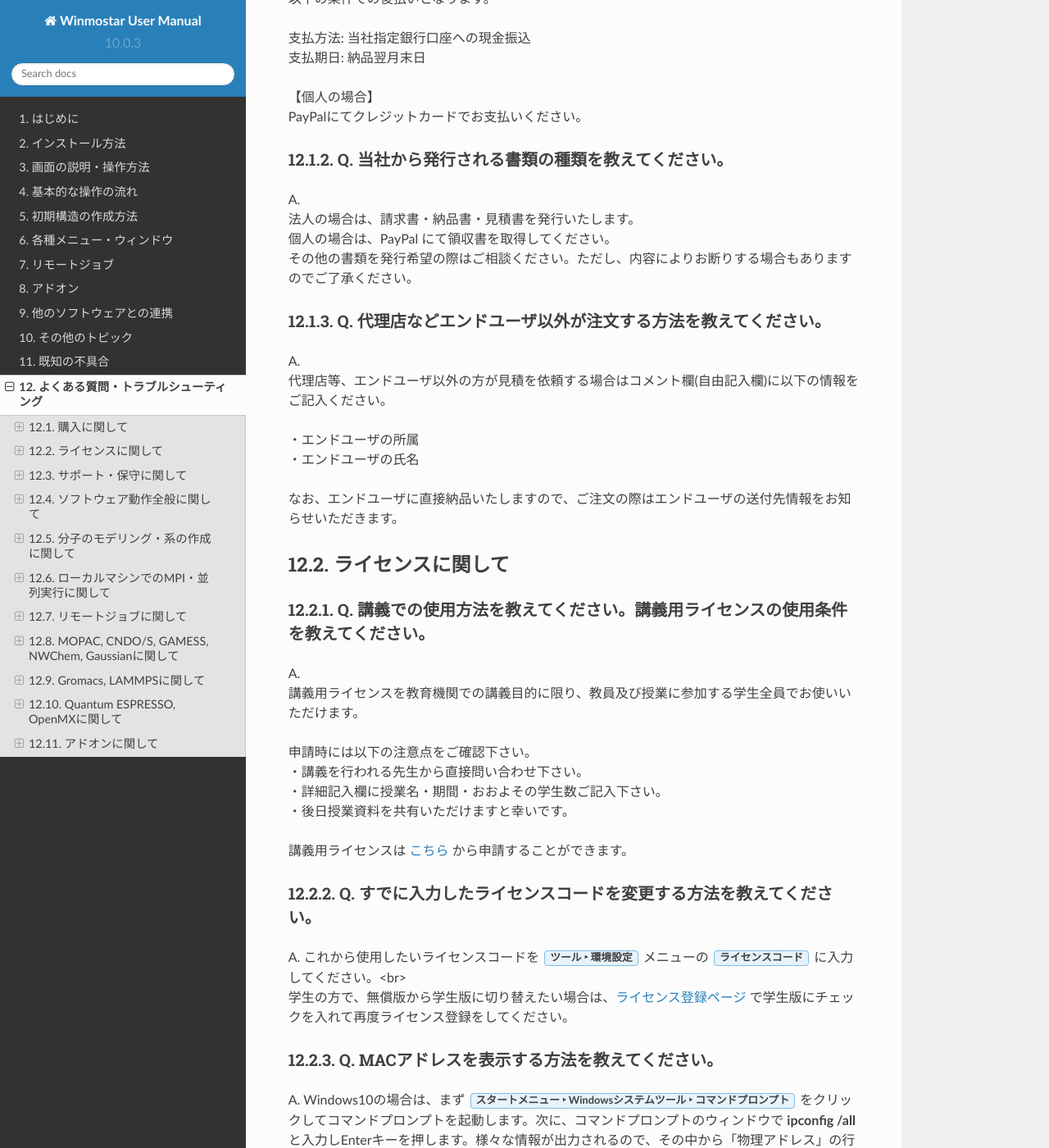
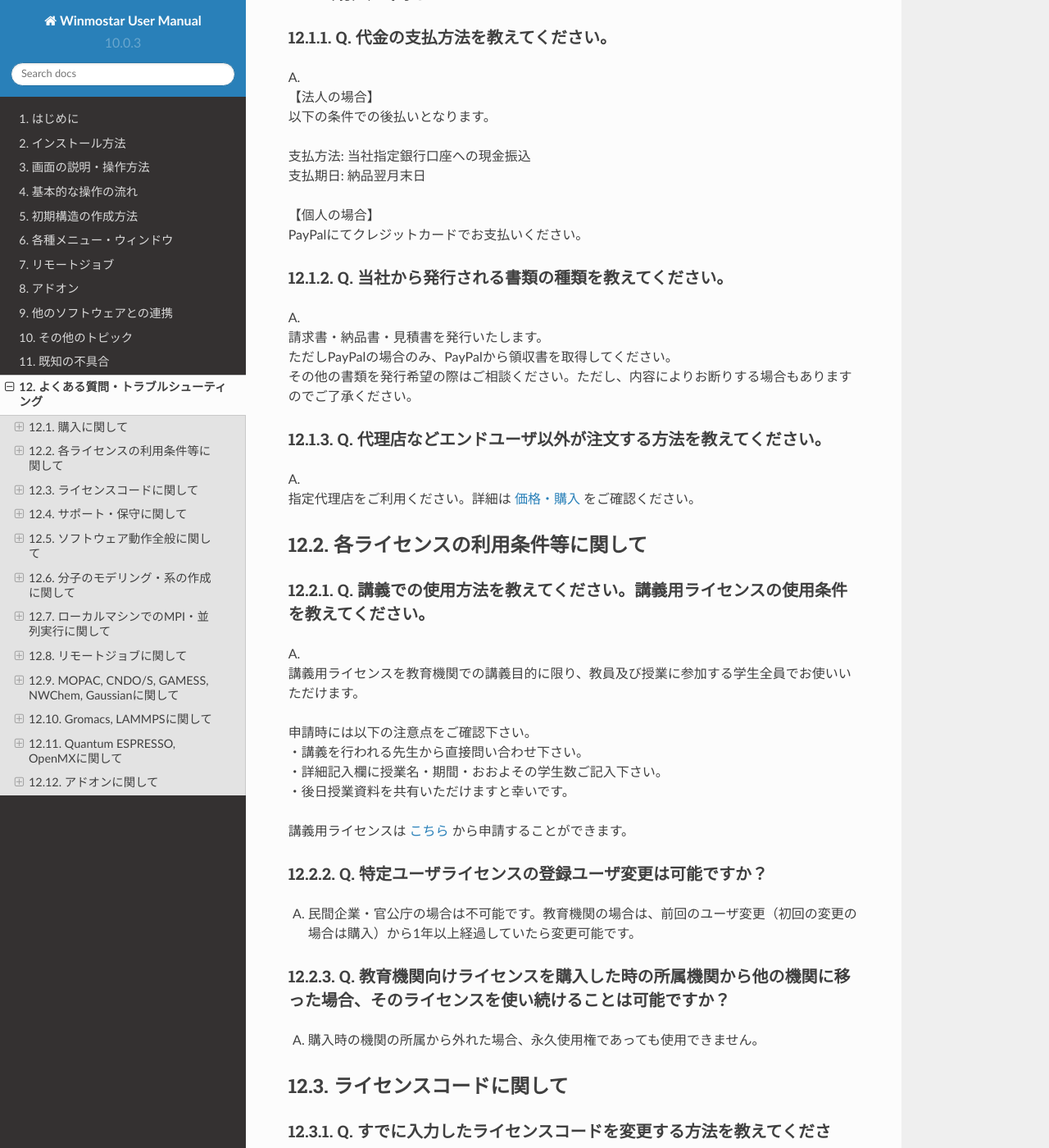
Before and after one commit to X-Ability/winmostar_doc, a Sphinx documentation site: the page built from source/faq/faq.rst, in a window 1280 px wide and 1400 px high, scrolled down 2865 px. Shown: the whole window at 82% size. Built offline with Sphinx 7.4.7 and the Read the Docs theme 2.0.0, drawn with Linux system fonts in a browser that asks for light colours; some of the changed text lies outside the part shown.

Commit message:
FAQ追記・構成変更

```diff
--- a/source/faq/faq.rst
+++ b/source/faq/faq.rst
@@ -28,23 +28,18 @@ Q. 当社から発行される書類の種類を教えてください。
 ^^^^^^^^^^^^^^^^^^^^^^^^^^^^^^^^^^^^^^^^^^^^^^^^^
 
 | A.
-| 法人の場合は、請求書・納品書・見積書を発行いたします。
-| 個人の場合は、PayPal にて領収書を取得してください。
+| 請求書・納品書・見積書を発行いたします。
+| ただしPayPalの場合のみ、PayPalから領収書を取得してください。
 | その他の書類を発行希望の際はご相談ください。ただし、内容によりお断りする場合もありますのでご了承ください。
 
 Q. 代理店などエンドユーザ以外が注文する方法を教えてください。
 ^^^^^^^^^^^^^^^^^^^^^^^^^^^^^^^^^^^^^^^^^^^^^^^^^^^^^^^^^^^^^^^^
 
 | A.
-| 代理店等、エンドユーザ以外の方が見積を依頼する場合はコメント欄(自由記入欄)に以下の情報をご記入ください。
-|
-| ・エンドユーザの所属
-| ・エンドユーザの氏名
-|
-| なお、エンドユーザに直接納品いたしますので、ご注文の際はエンドユーザの送付先情報をお知らせいただきます。
+| 指定代理店をご利用ください。詳細は `価格・購入 <https://winmostar.com/jp/purchase_jp.html>`_ をご確認ください。
 
-ライセンスに関して
-------------------
+各ライセンスの利用条件等に関して
+----------------------------------
 
 Q. 講義での使用方法を教えてください。講義用ライセンスの使用条件を教えてください。
 ^^^^^^^^^^^^^^^^^^^^^^^^^^^^^^^^^^^^^^^^^^^^^^^^^^^^^^^^^^^^^^^^^^^^^^^^^^^^^^^^^^
@@ -58,6 +53,19 @@ Q. 講義での使用方法を教えてください。講義用ライセンス
 | ・後日授業資料を共有いただけますと幸いです。
 |
 | 講義用ライセンスは `こちら <https://winmostar.com/jp/support_jp.php>`_ から申請することができます。
+
+Q. 特定ユーザライセンスの登録ユーザ変更は可能ですか？
+^^^^^^^^^^^^^^^^^^^^^^^^^^^^^^^^^^^^^^^^^^^^^^^^^^^^^^^^^^^^^^^^^^^^^^^^^^^^^^^^^^
+
+A. 民間企業・官公庁の場合は不可能です。教育機関の場合は、前回のユーザ変更（初回の変更の場合は購入）から1年以上経過していたら変更可能です。
+
+Q. 教育機関向けライセンスを購入した時の所属機関から他の機関に移った場合、そのライセンスを使い続けることは可能ですか？
+^^^^^^^^^^^^^^^^^^^^^^^^^^^^^^^^^^^^^^^^^^^^^^^^^^^^^^^^^^^^^^^^^^^^^^^^^^^^^^^^^^^^^^^^^^^^^^^^^^^^^^^^^^^^^^^^^^^^^^^^^^^^^^
+
+A. 購入時の機関の所属から外れた場合、永久使用権であっても使用できません。
+
+ライセンスコードに関して
+----------------------------------
 
 Q. すでに入力したライセンスコードを変更する方法を教えてください。
 ^^^^^^^^^^^^^^^^^^^^^^^^^^^^^^^^^^^^^^^^^^^^^^^^^^^^^^^^^^^^^^^^^^^
@@ -88,7 +96,14 @@ Q. 「Winmostar」の呼び方は何ですか？
 Q. 旧バージョンのサポート・保守はどこまで行われますか?
 ^^^^^^^^^^^^^^^^^^^^^^^^^^^^^^^^^^^^^^^^^^^^^^^^^^^^^^^^^^^^
 
-ご使用中のバージョンのWinmostarに関する、有効な使用規約に記載の内容に基づきます。また、操作方法の簡単な案内は、可能な範囲で対応します。
+A. ご使用中のバージョンのWinmostarに関する、有効な使用規約に記載の内容に基づきます。また、操作方法の簡単な案内は、可能な範囲で対応します。
+
+Q. 使用しているWinmostarのアップデート・バージョンアップ・アップグレードは可能ですか?
+^^^^^^^^^^^^^^^^^^^^^^^^^^^^^^^^^^^^^^^^^^^^^^^^^^^^^^^^^^^^^^^^^^^^^^^^^^^^^^^^^^^^^^^^^^^^^^
+
+| A. マイナーバージョン（およびリビジョン）の更新については、利用可能期間内であれば何回でも実施可能です。メジャーバージョンの更新については、永久使用権の場合はライセンスの更新が必要で、年間使用権の場合は実施可能です。
+| 例として、「V8.039」については、「8」がメジャーバージョン、「039」がマイナーバージョンを指します。「V9.1.0」については「9」がメジャーバージョン、「1」がマイナーバージョン、「0」がリビジョンを指します。
+| 例えば、Winmostar V9の永久使用権のライセンス取得者は、V9.1.0からV9.1.5やV9.4.4に更新することは可能ですが、V10.0.0に更新することは不可能です。
 
 ソフトウェア動作全般に関して
 --------------------------------
```
